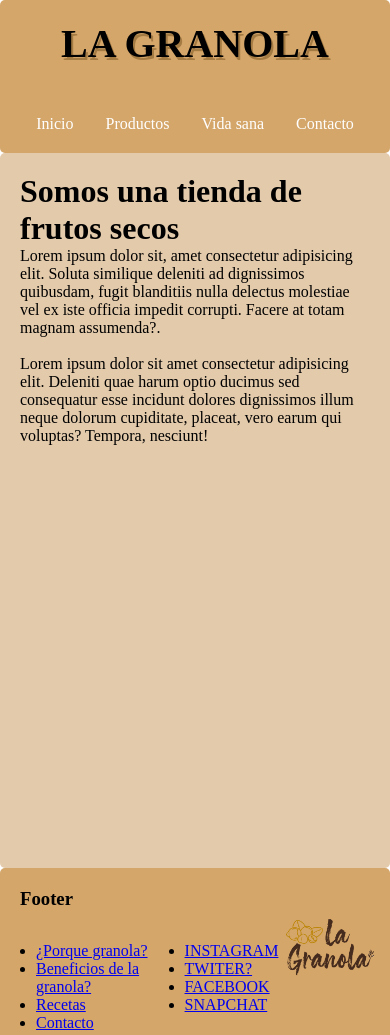
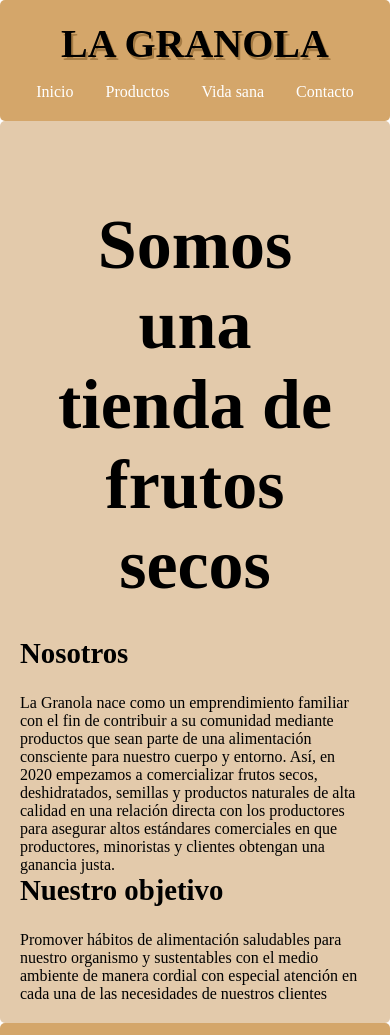
Before and after one commit to BenjaBunster/desafio-sass, a website: page paginas/quienes_somos.html in a window 390 px wide. Shown: the top 1035 px of the page. Drawn offline with Linux system fonts and the light colour scheme.

Commit message:
se realiza cambios para el header quitando padding en nav ul.

```diff
--- a/paginas/quienes_somos.html
+++ b/paginas/quienes_somos.html
@@ -30,18 +30,29 @@
             </ul>
         </nav>
     </header>
+
     <main>
         <!-- content -->
         <div class="grid-item content">
-            <h1>Somos una tienda de frutos secos</h1>
-              <p>Lorem ipsum dolor sit, amet consectetur adipisicing elit. Soluta similique deleniti ad dignissimos quibusdam, fugit blanditiis nulla delectus molestiae vel ex iste officia impedit corrupti. Facere at totam magnam assumenda?.</p>
-              <br>
+            <div class="quienes-somos"></div>
+            <h1 class="titulo-somos">Somos una tienda de frutos secos</h1>
+
+            <div class="somos1">
+                <h2> Nosotros</h2>
+              <p>La Granola nace como un emprendimiento familiar con el fin de contribuir a su comunidad mediante productos que sean parte de una alimentación consciente para nuestro cuerpo y entorno. Así, en 2020 empezamos a comercializar frutos secos, deshidratados, semillas y productos naturales de alta calidad en una relación directa con los productores para asegurar altos estándares comerciales en que productores, minoristas y clientes obtengan una ganancia justa.</p>
+            </div>
+            <div class="somos2">
+                <h2>Nuestro objetivo</h2>
             <p>
-                Lorem ipsum dolor sit amet consectetur adipisicing elit. Deleniti quae harum optio ducimus sed consequatur esse incidunt dolores dignissimos illum neque dolorum cupiditate, placeat, vero earum qui voluptas? Tempora, nesciunt!
+                Promover hábitos de alimentación saludables para nuestro organismo y sustentables con el medio ambiente de manera cordial con especial atención en cada una de las necesidades de nuestros clientes
             </p>
+            </div>
+           </div>
           </div>
     </main>
     </section>
+
+
             <!-- footer -->
             <footer class="grid-item footer">
                 <h3>Footer</h3>
--- a/scss/style.scss
+++ b/scss/style.scss
@@ -140,11 +140,6 @@ nav ul li:hover{
   border-radius: 5px;
 }
 
-.header,
-.footer{
-  background-color: #d4a66a;
-}
-
 .sidebar-grid {
   background-color: #e3caab;
 }
@@ -173,6 +168,10 @@ nav ul li:hover{
 .footer-logo-container img {
   object-fit: cover;
   height: 100%;
+}
+.header,
+.footer{
+  background-color: #d4a66a;
 }
 
 /*PRODUCTOS*/
@@ -220,15 +219,36 @@ div label{
   text-align: center;
  }
 
+ /* QUIENES SOMOS*/
+
+.titulo-somos{
+ font-size: 70px;
+ text-align: center;
+ padding: 2rem;
+}
+
+ .quienes-somos{
+  display: flex;
+  flex-direction: row;
+  padding-top: 2rem;
+
+  .somos1{
+    flex: 50%;
+    padding-right: 2rem;
+  }
+  .somos2{
+    flex: 50%;
+    padding-right: 2rem;
+  }
+
+ }
+
  /*-----MQ MOBILE ----- aqui va el css de MOBILE*/
  @media screen and (max-width: 480px) {
   .header {
     flex-direction: column;
     justify-content: center;
     align-items: center;
-  }
-  ul {
-    margin-top: 2rem;
   }
 }
 
@@ -239,9 +259,7 @@ div label{
     justify-content: center;
     align-items: center;
   }
-  ul {
-    margin-top: 2rem;
-  }
+
 }
 
 /*----- MQ desktop ----- */
```
Also changed, not shown: css/main.css.
